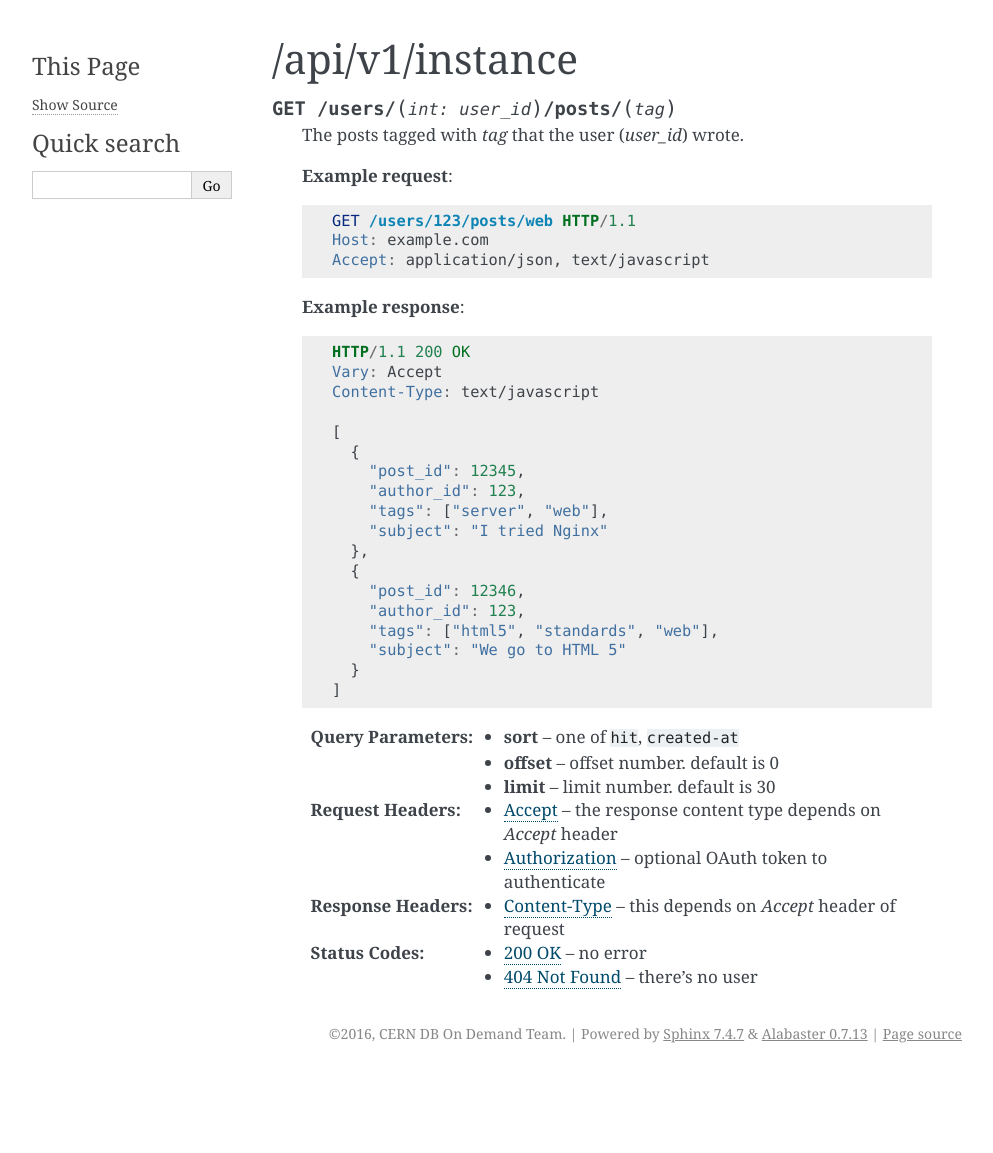
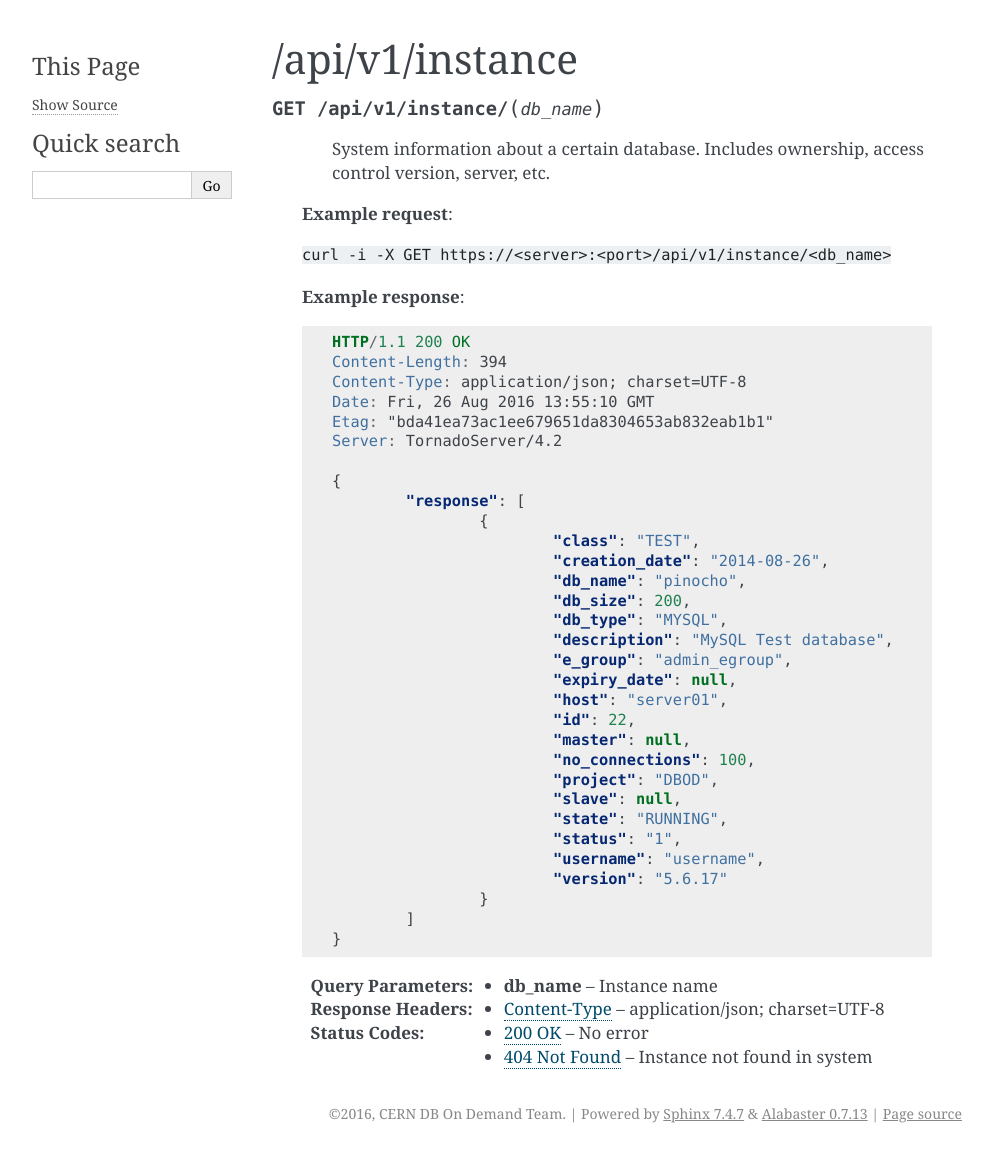
Before and after one commit to cerndb/dbod-api, a Sphinx documentation site: the page built from doc/source/endpoints/instance.rst, in a window 1280 px wide. Shown: the whole page, without its empty margins (148-1141 px from the left). Built offline with Sphinx 7.4.7, drawn with Linux system fonts in a browser that asks for light colours; before the commit the page ends 1073 px from its top, so only the background shows below that.

Commit message:
DOC: Adds instance endpoint:get

```diff
--- a/doc/source/endpoints/instance.rst
+++ b/doc/source/endpoints/instance.rst
@@ -1,48 +1,53 @@
 /api/v1/instance
 ===================
 
-.. http:get:: /users/(int:user_id)/posts/(tag)
+.. http:get:: /api/v1/instance/(db_name)
 
-   The posts tagged with `tag` that the user (`user_id`) wrote.
+	System information about a certain database. Includes ownership, access control
+	version, server, etc.
 
    **Example request**:
 
-   .. sourcecode:: http
-
-      GET /users/123/posts/web HTTP/1.1
-      Host: example.com
-      Accept: application/json, text/javascript
+   ``curl -i -X GET https://<server>:<port>/api/v1/instance/<db_name>``
 
    **Example response**:
 
    .. sourcecode:: http
 
-      HTTP/1.1 200 OK
-      Vary: Accept
-      Content-Type: text/javascript
 
-      [
-        {
-          "post_id": 12345,
-          "author_id": 123,
-          "tags": ["server", "web"],
-          "subject": "I tried Nginx"
-        },
-        {
-          "post_id": 12346,
-          "author_id": 123,
-          "tags": ["html5", "standards", "web"],
-          "subject": "We go to HTML 5"
-        }
-      ]
+		HTTP/1.1 200 OK
+		Content-Length: 394
+		Content-Type: application/json; charset=UTF-8
+		Date: Fri, 26 Aug 2016 13:55:10 GMT
+		Etag: "bda41ea73ac1ee679651da8304653ab832eab1b1"
+		Server: TornadoServer/4.2
 
-   :query sort: one of ``hit``, ``created-at``
-   :query offset: offset number. default is 0
-   :query limit: limit number. default is 30
-   :reqheader Accept: the response content type depends on
-                      :mailheader:`Accept` header
-   :reqheader Authorization: optional OAuth token to authenticate
-   :resheader Content-Type: this depends on :mailheader:`Accept`
-                            header of request
-   :statuscode 200: no error
-   :statuscode 404: there's no user
+		{
+			"response": [
+				{
+					"class": "TEST",
+					"creation_date": "2014-08-26",
+					"db_name": "pinocho",
+					"db_size": 200,
+					"db_type": "MYSQL",
+					"description": "MySQL Test database",
+					"e_group": "admin_egroup",
+					"expiry_date": null,
+					"host": "server01",
+					"id": 22,
+					"master": null,
+					"no_connections": 100,
+					"project": "DBOD",
+					"slave": null,
+					"state": "RUNNING",
+					"status": "1",
+					"username": "username",
+					"version": "5.6.17"
+				}
+			]
+		}
+
+   :query db_name: Instance name
+   :resheader Content-Type: application/json; charset=UTF-8
+   :statuscode 200: No error
+   :statuscode 404: Instance not found in system
```
